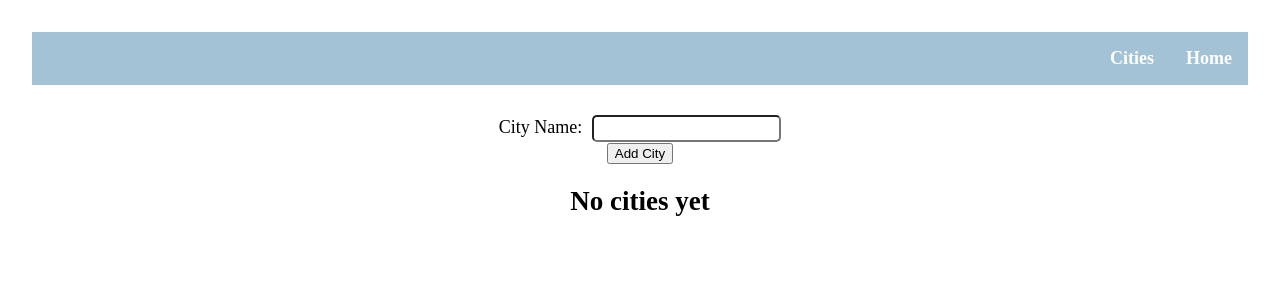
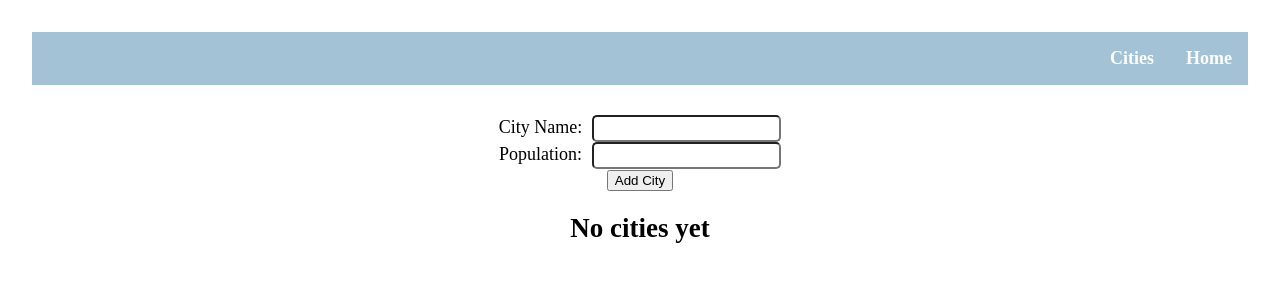
Before and after one commit to Akvilija/cities, a React (Vite) app in the folder front-end/: page /cities in a window 1280 px wide. Shown: the top 300 px of the page. Built offline with nearby package versions, Linux system fonts and the light colour scheme.

Commit message:
population added

```diff
--- a/front-end/src/components/CityItem/CityItem.jsx
+++ b/front-end/src/components/CityItem/CityItem.jsx
@@ -1,11 +1,12 @@
 const CityItem = ({ data }) => {
 
-    const { name } = data
+    const { name, population } = data
 
   return (
     <div>
         <ul>
             {name && <li>Name: {name}</li>}
+            {population && <li>Population: {population}</li>}
         </ul>
     </div>
   )
--- a/front-end/src/components/Form/CitiesForm.jsx
+++ b/front-end/src/components/Form/CitiesForm.jsx
@@ -5,14 +5,17 @@ import './CitiesForm.scss'
 const CitiesForm = ({ onNewCityHandler }) => {
 
     const [name, setName] = useState('')
+    const [population, setPopulation] = useState('')
 
     const nameHandler = event => setName(event.target.value)
+    const populationHandler = event => setPopulation(event.target.value)
 
     const newCityHandler = event => {
         event.preventDefault()
 
         const newCity = {
-            name
+            name,
+            population
         }
 
         fetch(`${API_URL}/cities`, {
@@ -27,6 +30,7 @@ const CitiesForm = ({ onNewCityHandler }) => {
                 onNewCityHandler(createdCity)
 
                 setName('')
+                setPopulation('')
             })
     }
 
@@ -42,6 +46,15 @@ const CitiesForm = ({ onNewCityHandler }) => {
                     onChange={nameHandler}
                 />
             </div>
+            <div className='form-control'>
+                <label htmlFor='population'>Population:</label>
+                <input
+                    type='number'
+                    id='population'
+                    value={population}
+                    onChange={populationHandler}
+                />
+            </div>
 
             <button type='submit'>Add City</button>
         </form>
```
